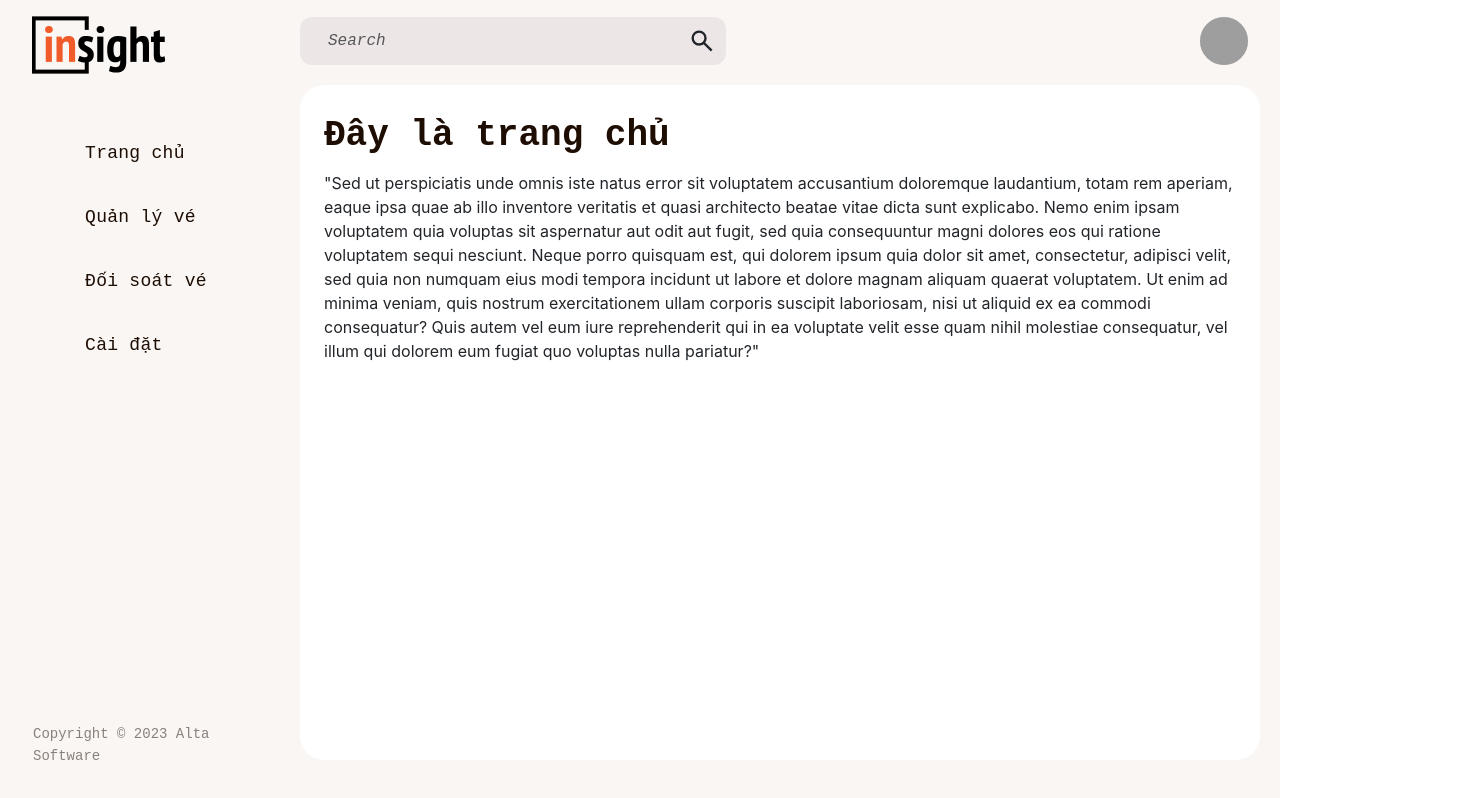
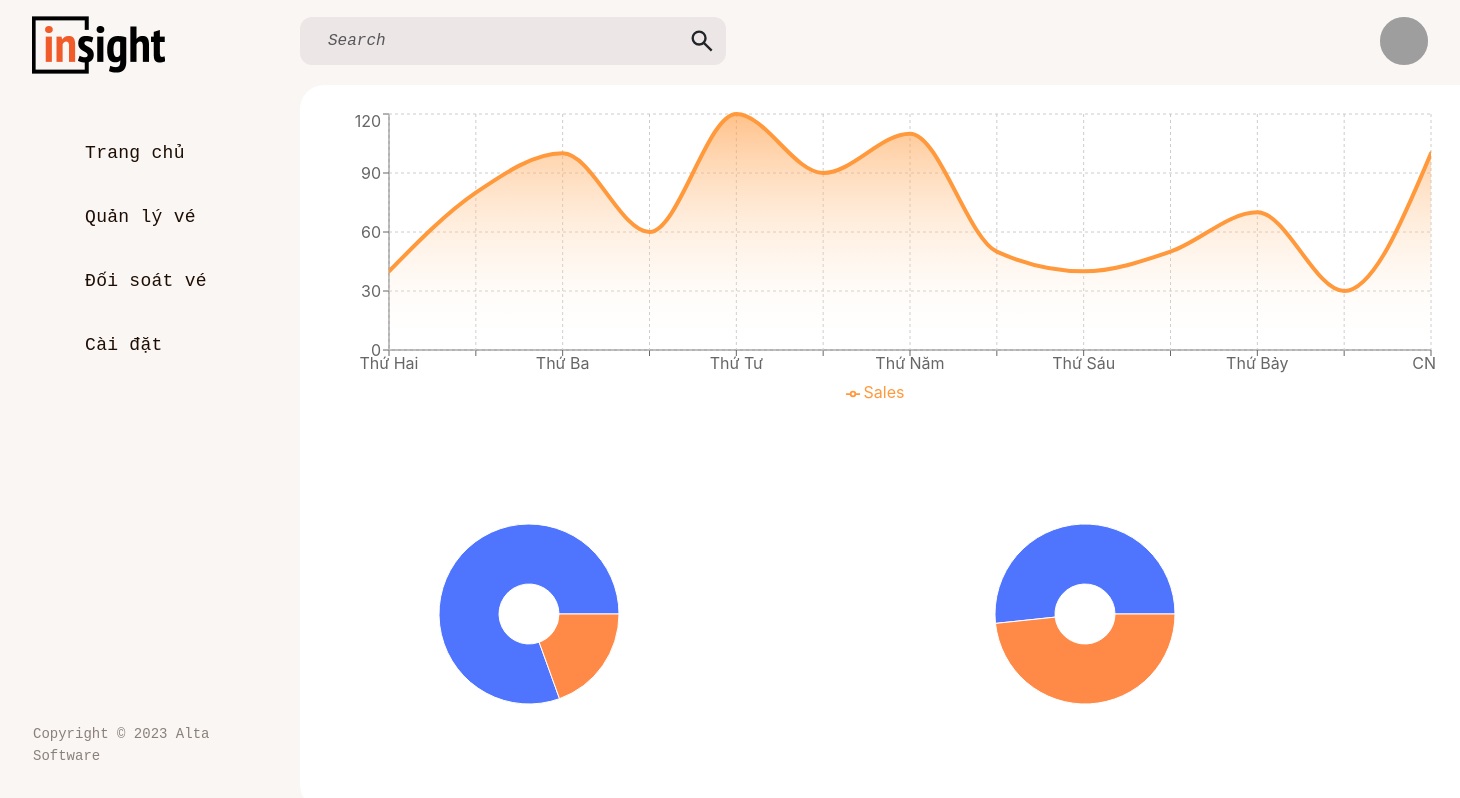
Before and after one commit to huyhoang161103/CMS-Ticket-Sales-Application, a React (Create React App) app: page / in a window 1280 px wide. Shown: the top 798 px of the page, 1460 px wide, since content can reach past the window. Built offline with nearby package versions, Linux system fonts and the light colour scheme; grey boxes are pictures that could not be loaded; some icons are missing.

Commit message:
thêm biểu đồ dữ liệu tĩnh

```diff
--- a/package.json
+++ b/package.json
@@ -15,12 +15,15 @@
     "antd": "^5.6.4",
     "bootstrap": "^5.3.0",
     "firebase": "^10.0.0",
+    "framer-motion": "^10.12.22",
     "react": "^18.2.0",
+    "react-chartjs-2": "^5.2.0",
     "react-dom": "^18.2.0",
     "react-redux": "^8.1.1",
     "react-router-dom": "^6.14.1",
     "react-router-redux": "^4.0.8",
     "react-scripts": "5.0.1",
+    "recharts": "^2.7.2",
     "redux": "^4.2.1",
     "styled-components": "^6.0.3",
     "typescript": "^4.9.5",
--- a/src/pages/Home.tsx
+++ b/src/pages/Home.tsx
@@ -1,14 +1,122 @@
 import React from "react";
 import styled from "styled-components";
 import Navbar from "../components/navbar";
-import "./pages.css";
 import SearchNotificationBar from "../components/search";
+import {
+  AreaChart,
+  Area,
+  XAxis,
+  YAxis,
+  CartesianGrid,
+  Tooltip,
+  Legend,
+  PieChart,
+  Pie,
+  Cell,
+} from "recharts";
 
 const StyledHome = styled.div`
   background-color: #f9f6f4;
 `;
 
-const Home = () => {
+const CustomWaveChart: React.FC = () => {
+  // Dữ liệu biểu đồ sóng với giá trị Sales tương ứng
+  const data = [
+    { name: "Thứ Hai", Sales: 40 },
+    { Sales: 80 },
+    { name: "Thứ Ba", Sales: 100 },
+    { Sales: 60 },
+    { name: "Thứ Tư", Sales: 120 },
+    { Sales: 90 },
+    { name: "Thứ Năm", Sales: 110 },
+    { Sales: 50 },
+    { name: "Thứ Sáu", Sales: 40 },
+    { Sales: 50 },
+    { name: "Thứ Bảy", Sales: 70 },
+    { Sales: 30 },
+    { name: "CN", Sales: 100 },
+  ];
+
+  const dataCircleGD = [
+    { name: "Đã Sử Dụng", gd: 56024, fill: "#4F75FF" },
+    { name: "Chưa Sử Dụng", gd: 13568, fill: "#FF8A48" },
+  ];
+
+  const dataCircleSK = [
+    { name: "Đã Sử Dụng", sk: 30256, fill: "#4F75FF" },
+    { name: "Chưa Sử Dụng", sk: 28302, fill: "#FF8A48" },
+  ];
+
+  // Màu cam cho biểu đồ sóng
+  const waveColor = "#FF993C";
+
+  return (
+    <div>
+      <AreaChart width={1112} height={300} data={data}>
+        <XAxis dataKey="name" />
+        <YAxis />
+        <CartesianGrid strokeDasharray="3 3" />
+        <Tooltip />
+        <Legend />
+        <Area
+          type="monotone"
+          dataKey="Sales"
+          stroke={waveColor}
+          strokeWidth={4}
+          strokeLinecap="round"
+          strokeLinejoin="round"
+          fill="url(#colorWave)"
+        />
+        <defs>
+          <linearGradient id="colorWave" x1="0" y1="0" x2="0" y2="1">
+            <stop offset="0%" stopColor={waveColor} />
+            <stop offset="100%" stopColor="white" stopOpacity={0} />
+          </linearGradient>
+        </defs>
+      </AreaChart>
+      <div className="row">
+        <div className="col">
+          <PieChart width={400} height={400}>
+            <Pie
+              dataKey="gd"
+              data={dataCircleGD}
+              cx={200}
+              cy={200}
+              outerRadius={90}
+              innerRadius={30}
+              labelLine={false}
+            >
+              {dataCircleGD.map((entry, index) => (
+                <Cell key={index} fill={entry.fill} />
+              ))}
+            </Pie>
+            <Tooltip />
+          </PieChart>
+        </div>
+        <div className="col">
+          <PieChart width={400} height={400}>
+            <Pie
+              dataKey="sk"
+              data={dataCircleSK}
+              cx={200}
+              cy={200}
+              outerRadius={90}
+              innerRadius={30}
+              labelLine={false}
+            >
+              {dataCircleSK.map((entry, index) => (
+                <Cell key={index} fill={entry.fill} />
+              ))}
+            </Pie>
+            <Tooltip />
+          </PieChart>
+        </div>
+      </div>
+    </div>
+  );
+};
+
+const Home: React.FC = () => {
   return (
     <StyledHome>
       <div className="app">
@@ -17,24 +125,7 @@ const Home = () => {
           <SearchNotificationBar />
           <div className="content">
             <div className="content-main">
-              <h2 className="noo-sh-title">Đây là trang chủ</h2>
-              <p>
-                "Sed ut perspiciatis unde omnis iste natus error sit voluptatem
-                accusantium doloremque laudantium, totam rem aperiam, eaque ipsa
-                quae ab illo inventore veritatis et quasi architecto beatae
-                vitae dicta sunt explicabo. Nemo enim ipsam voluptatem quia
-                voluptas sit aspernatur aut odit aut fugit, sed quia
-                consequuntur magni dolores eos qui ratione voluptatem sequi
-                nesciunt. Neque porro quisquam est, qui dolorem ipsum quia dolor
-                sit amet, consectetur, adipisci velit, sed quia non numquam eius
-                modi tempora incidunt ut labore et dolore magnam aliquam quaerat
-                voluptatem. Ut enim ad minima veniam, quis nostrum
-                exercitationem ullam corporis suscipit laboriosam, nisi ut
-                aliquid ex ea commodi consequatur? Quis autem vel eum iure
-                reprehenderit qui in ea voluptate velit esse quam nihil
-                molestiae consequatur, vel illum qui dolorem eum fugiat quo
-                voluptas nulla pariatur?"
-              </p>
+              <CustomWaveChart />
             </div>
           </div>
         </div>
--- a/src/pages/Ticket.tsx
+++ b/src/pages/Ticket.tsx
@@ -137,8 +137,9 @@ const Ticket: React.FC = () => {
 
   const handleCheckAllChange = (e: any) => {
     const checked = e.target.checked;
-    const values = checked ? ["tatcacong"] : [];
-    dispatch(setFilterValue(values));
+    const allGates = ["tatcacong", "cong1", "cong2", "cong3", "cong4", "cong5"];
+    setSelectedGates(checked ? allGates : []);
+    dispatch(setFilterValue(checked ? ["tatcacong"] : []));
   };
 
   const handleCheckboxChange = (checkedValues: CheckboxValueType[]) => {
@@ -159,27 +160,20 @@ const Ticket: React.FC = () => {
       return tickets.filter((ticket) => {
         // Lọc theo trạng thái sử dụng
         if (defaultValue === "tatca") {
-          // Chọn "Tất cả"
           return true;
         } else if (defaultValue === "dasd") {
-          // Chọn "Đã sử dụng"
           return ticket.usageStatus === "Đã sử dụng";
         } else if (defaultValue === "chuasd") {
-          // Chọn "Chưa sử dụng"
           return ticket.usageStatus === "Chưa sử dụng";
         } else if (defaultValue === "hethan") {
-          // Chọn "Hết hạn"
           return ticket.usageStatus === "Hết hạn";
         }
 
         // Lọc theo cổng check-in
-        if (selectedGates.length === 0) {
-          // Nếu không có cổng nào được chọn thì hiển thị tất cả
-          return true;
-        } else if (selectedGates.includes("tatcacong")) {
+        if (filterValue.includes("tatcacong")) {
           // Nếu đã chọn "Tất cả" thì hiển thị tất cả
           return true;
-        } else if (selectedGates.includes(ticket.checkInGate)) {
+        } else if (filterValue.includes(ticket.checkInGate)) {
           // Nếu cổng check-in của vé được chọn thì hiển thị vé đó
           return true;
         }
@@ -187,7 +181,7 @@ const Ticket: React.FC = () => {
         return false;
       });
     },
-    [selectedGates]
+    []
   );
 
   // Hàm xử lý sự kiện khi người dùng nhấp vào nút "Lọc"
@@ -197,11 +191,6 @@ const Ticket: React.FC = () => {
     setIsFiltered(true);
     dispatch(setShowOverlay(false));
   };
-
-  // useEffect(() => {
-  //   const filteredTickets = filterTickets(tickets, filterValue, defaultValue);
-  //   setFilteredTickets(filteredTickets);
-  // }, [tickets, filterValue, defaultValue, filterTickets]);
 
   const handleFilterButtonClick = () => {
     dispatch(setShowOverlay(true));
--- a/src/pages/Ticketpack.tsx
+++ b/src/pages/Ticketpack.tsx
@@ -175,7 +175,7 @@ const Ticketpack: React.FC = () => {
                 <thead>
                   <tr className="cot">
                     <th>STT</th>
-                    <th>Mã gói</th>
+                    <th className="no-wrap">Mã gói</th>
                     <th>Tên gói vé</th>
                     <th>Ngày áp dụng</th>
                     <th>Ngày hết hạn</th>
--- a/src/pages/pages.css
+++ b/src/pages/pages.css
@@ -35,7 +35,7 @@
 
 .content {
   width: 98%;
-  margin-bottom: 40px;
+  margin-bottom: 30px;
   border-radius: 24px;
   background: #fff;
 }
@@ -337,7 +337,7 @@ th:nth-child(8) {
 }
 .pagination-fixed {
   position: fixed;
-  bottom: 55px;
+  bottom: 50px;
   left: 53%;
   z-index: 1;
 }
```
Also changed, not shown: 1 other file (tests, documents, lock files or other folders).
